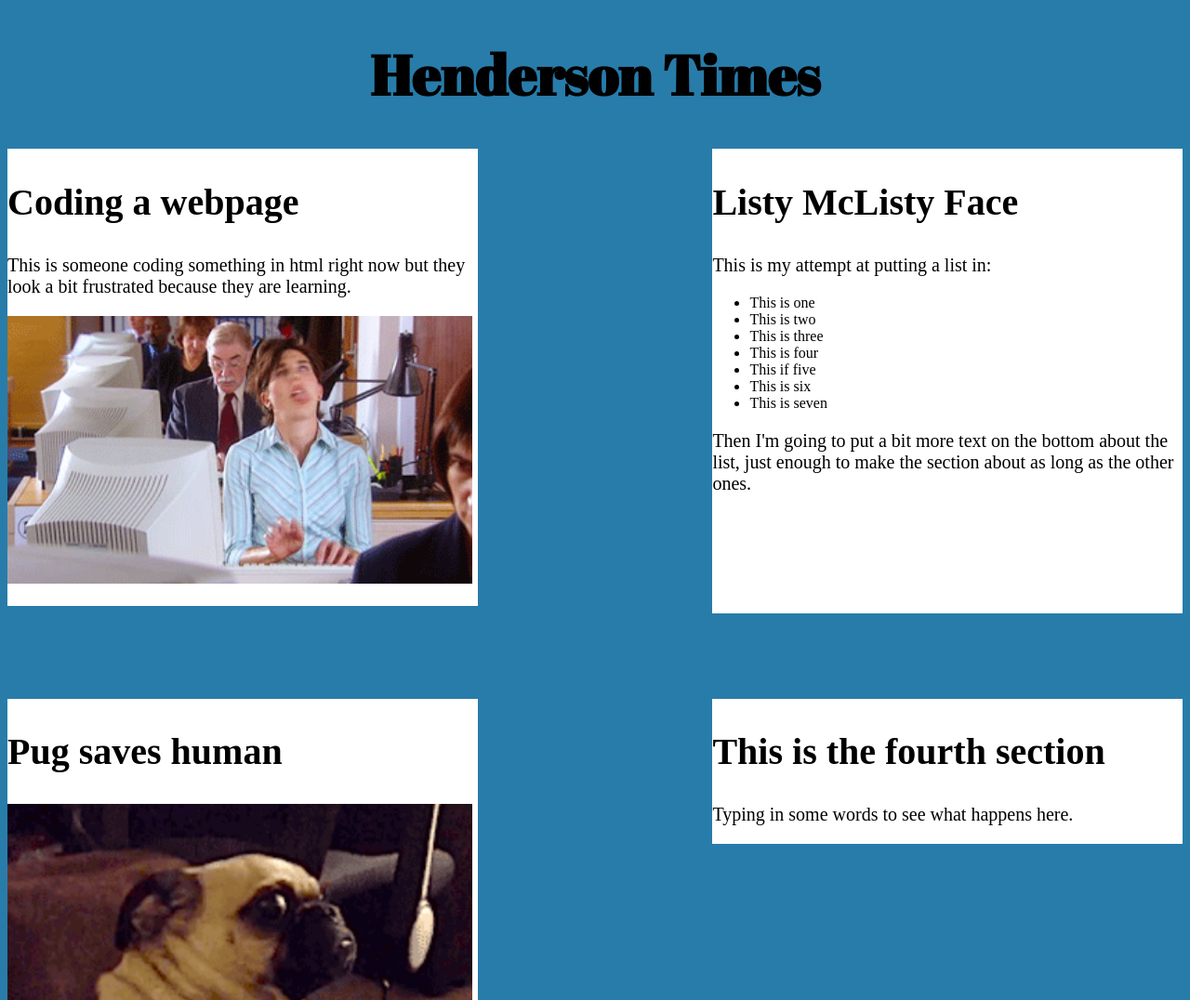
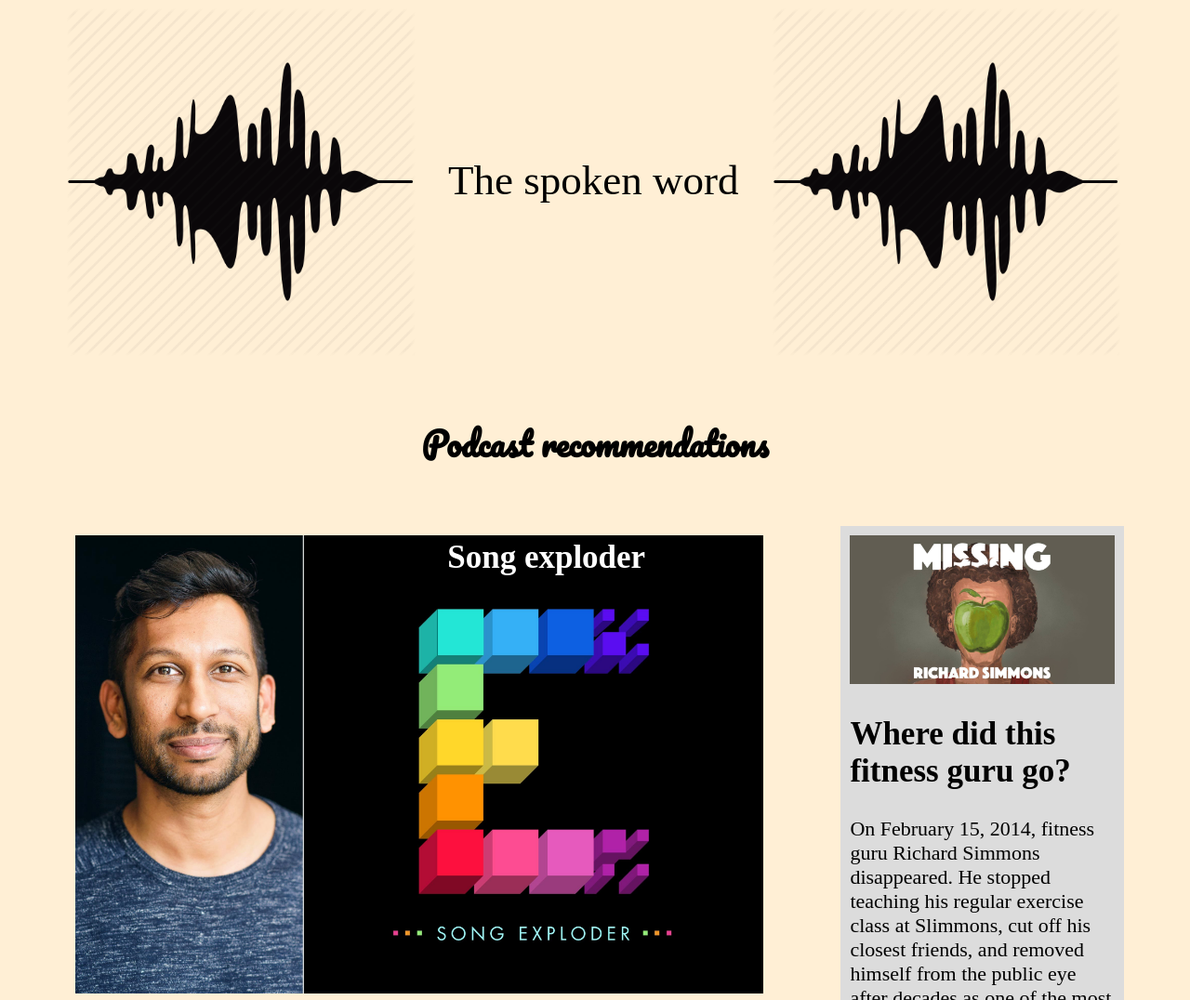
Before and after one commit to jenjhenderson/test-website, a plain HTML site: page index.html in a window 1280 px wide. Shown: the top 1076 px of the page at 93% size. Drawn offline with Linux system fonts and the light colour scheme; a web font is replaced by a local one.

Commit message:
uploading new site files

```diff
--- a/index.html
+++ b/index.html
@@ -2,40 +2,35 @@
 <html lang="en">
 <head>
   <meta charset="UTF-8">
-  <title>Henderson Times</title>
-  <link href="https://fonts.googleapis.com/css?family=Abril+Fatface" rel="stylesheet">
+  <title>The spoken word</title>
+  <link href="https://fonts.googleapis.com/css?family=Kurale" rel="stylesheet">
   <link href="https://fonts.googleapis.com/css?family=Yrsa" rel="stylesheet">
+  <link href="https://fonts.googleapis.com/css?family=Pacifico" rel="stylesheet">
   <link rel="stylesheet" href="style.css">
 </head>
 <body>
+<div class="all">
+
+<div class="banner">
+    <img src="Music_13-512.png" alt="wavelength" class="img1">
+    <p class="headline">The spoken word</p>
+    <img src="Music_13-512.png" alt="wavelength" class="img1">
+</div>
+
 <div>
-    <h1>Henderson Times</h1>
-    </div>
+    <h5>Podcast recommendations</h5>
+</div>
     <div class="common">
-    <h2>Coding a webpage</h2>
-    <p>This is someone coding something in html right now but they look a bit frustrated because they are learning.</p>
-    <img src="type-gif.gif" alt="frustrated coder">
-    <p></p>
+      <div class="sectiona">
+        <a href="http://songexploder.net/"><img src="song-exploder.jpg" alt="song exploder">
+        <h2>Song exploder</h2></a>
+          <p>Song Exploder is a podcast where musicians take apart their songs, and piece by piece, tell the story of how they were made. Each episode is produced and edited by host and creator Hrishikesh Hirway in Los Angeles. Using the isolated, individual tracks from a recording, Hrishikesh asks artists to delve into the specific decisions that went into creating their work. Hrishikesh edits the interviews, removing his side of the conversation and condensing the story to be tightly focused on how the artists brought their songs to life.</p>
+      </div>
 </div>
 <div class="common2">
-    <h2>Listy McListy Face</h2>
-    <p>This is my attempt at putting a list in:</p>
-    <ul>
-      <li>This is one</li>
-      <li>This is two</li>
-      <li>This is three</li>
-      <li>This is four</li>
-      <li>This if five</li>
-      <li>This is six</li>
-      <li>This is seven</li>
-    </ul>
-    <p>Then I'm going to put a bit more text on the bottom about the list, just enough to make the section about as long as the other ones.</p>
-    <br>
-    <br>
-    <br>
-    <br>
-    <br>
-    <br>
+      <a href="https://www.missingrichardsimmons.com/"><img src="richard.jpg" alt="richard">
+      <h2>Where did this fitness guru go?</h2>
+        <p>On February 15, 2014, fitness guru Richard Simmons disappeared. He stopped teaching his regular exercise class at Slimmons, cut off his closest friends, and removed himself from the public eye after decades as one of the most accessible celebrities in the world. In this podcast filmmaker Dan Taberski, Slimmons regular, and a friend of Richard’s unpack this mystery.</p></a>
     </div>
 <div class="special">
     <h2>Pug saves human</h2>
@@ -47,5 +42,6 @@
     <h2>This is the fourth section</h2>
     <p>Typing in some words to see what happens here.</p>
 </div>
+</div>
 </body>
 </html>
--- a/style.css
+++ b/style.css
@@ -1,45 +1,94 @@
 
-body{background-color: #287caa;
+body{background-color: #ffefd5;
 }
 h1 {
-  font-family:  'Abril Fatface', cursive;
+  font-family: 'Kurale', serif;
   text-align: center;
   font-size: 60px;
 }
 h2 {
   font-family: 'Yrsa', serif;
   text-align: left;
-  font-size: 40px
+  font-size: 35px
+}
+h5 {
+  font-family: 'Pacifico', cursive;
+  text-align: center;
+  font-size: 35px
 }
 p{
   color:black;
-  font-size:20px
+  font-size:22px
 }
 a{
-  color: blue;
+  color: black;
   text-decoration: none;
   font-size: 20px;
-  font-style: italic;
 }
 IMG{
-  width:500px;
+  width:100%;
   height: auto;
+}
+.all{
+  width:90%;
+  margin:auto;
+}
+.sectiona{
+  position: relative;
+  width: 100%;
+}
+.sectiona H2{
+  position: absolute;
+  color: white;
+  top: -25px;
+  left: 400px;
+  width: 100%;
+}
+.sectionb h2{
+    position: absolute;
+    color: white;
+    top: -25px;
+    left: 400px;
+    width: 100%;
+}
+.banner {
+  width: 100%;
+  margin: auto;
+}
+.headline{
+  font-family: 'Kurale', serif;
+  background-color: #ffefd5;
+  font-size: 45px;
+  display: inline-block;
+  text-align:center;
+  vertical-align: top;
+  width:33%;
+  margin-top: 160px;
+}
+.img1{
+  width:33%;
+  height: 40%;
+  background-color: #ffefd5;
+  text-align: center;
+  display: inline-block;
 }
 .common {
   font-family: 'Yrsa', serif;
-  background-color: #ffffff;
-  width:40%;
+  background-color: #ffefd5;
+  width:65%;
   text-align: left;
   display: inline-block;
   margin-bottom: 100px;
+  padding: 10px;
 }
 .common2 {
   font-family: 'Yrsa', serif;
-  background-color: #ffffff;
-  width:40%;
+  background-color: #dcdcdc;
+  width:25%;
   text-align: left;
   display: inline-block;
   float: right;
+  padding: 10px;
 }
 .special {
   background-color: #ffffff;
```
Also changed, not shown: 707richard.jpeg (added), Music_13-512.png (added), richard.jpg (added), song-exploder.jpg (added).
